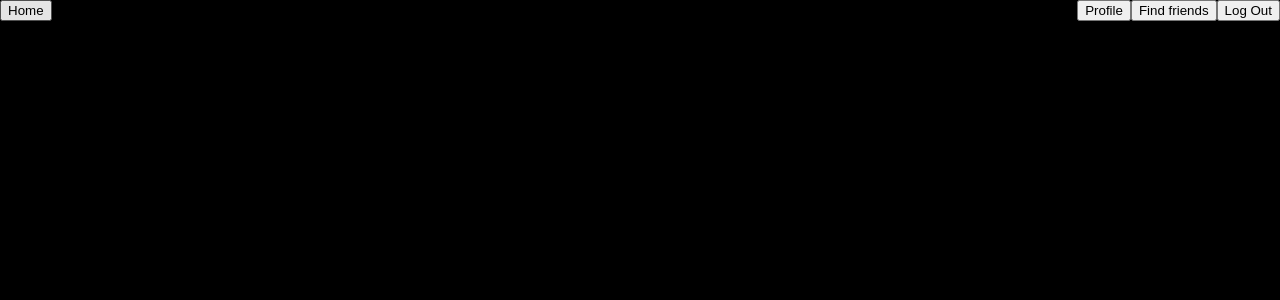
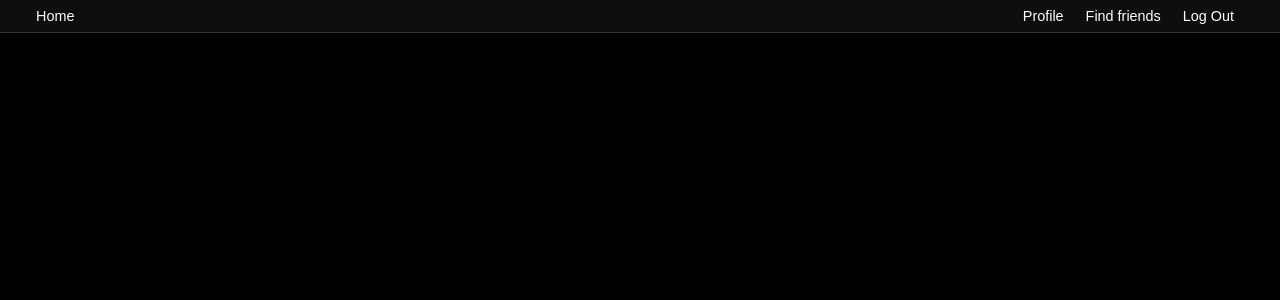
Before and after one commit to sebapkfd/odinbook, a React (Create React App) app: page /posts/edit/1 in a window 1280 px wide. Shown: the top 300 px of the page. Built offline with nearby package versions, Linux system fonts and the light colour scheme; no server answers; sample sign-in values are in the browser's storage.

Commit message:
Opened session navbar styled

```diff
--- a/src/App.css
+++ b/src/App.css
@@ -61,11 +61,39 @@ p {
 .open-session {
   display: flex;
   justify-content: space-between;
+  padding: 0 30px;
+}
+
+.open-session, .close-session {
+  background-color: rgb(14, 14, 14);
+  border-bottom: rgb(50, 50, 50) solid 1px;
+  height: 2em;
+}
+
+#log-out-container button {
+  height: 100%;
+}
+
+.open-session button {
+  background-color: rgb(14, 14, 14);
+  color: white;
+  border: none;
+  transition-duration: 0.2s;
+  font-size: 0.9em;
+}
+
+.open-session button:hover {
+  background-color: rgb(50, 50, 50);
 }
 
 .open-session__links {
   display: flex;
 }
+
+.open-session__links button {
+  margin-right: 10px;
+}
+
 
 .close-session {
   display: flex;
@@ -104,3 +132,7 @@ p {
 a {
   text-decoration: none;
 }
+
+p {
+  word-break: break-all;
+}
--- a/src/components/LogOut.js
+++ b/src/components/LogOut.js
@@ -14,7 +14,7 @@ const LogOut = () => {
     const LogOutButton = (verifySession()) ? <button onClick={clearData}>Log Out</button> : null;
 
     return (
-        <div>{LogOutButton}</div>
+        <div id={'log-out-container'}>{LogOutButton}</div>
     )
 }
 
--- a/src/components/PostPage.js
+++ b/src/components/PostPage.js
@@ -24,9 +24,8 @@ const PostPage = () => {
         return (
             <div className={'post-page'}>
                 <p>{post.user.firstName} {post.user.lastName}</p>
-                <h2>{post.text}</h2>
+                <PostItem post={post} useLink={false} source={'postpage'}/>
                 <p>{post.likes.length} Likes</p>
-                <PostItem post={post} useLink={false} source={'postpage'}/>
                 <CommentInput/>
                 <CommentList comments={comments}/>
             </div>
```
